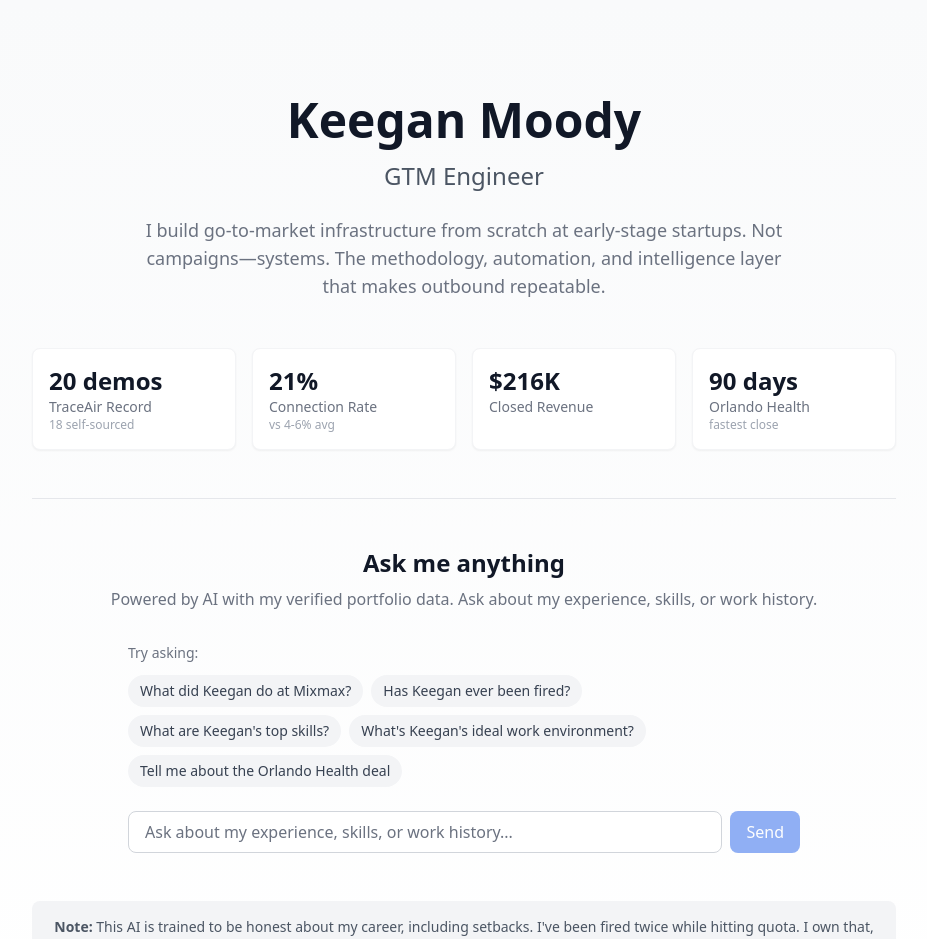
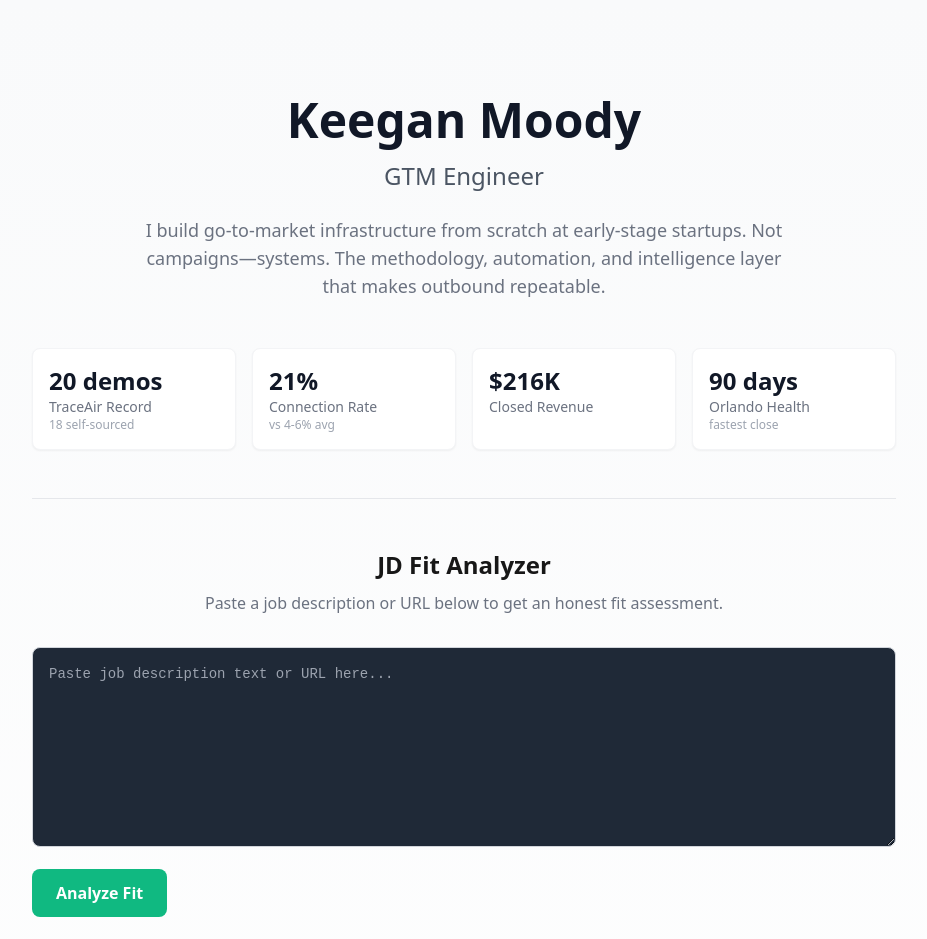
Before and after one commit to keeganmoody33/keegan-portfolio, a Next.js app in the folder portfolio-site/: page / in a window 1280 px wide. Shown: the top 939 px of the page, without its empty margins (176-1103 px from the left). Built offline with nearby package versions, Linux system fonts and the light colour scheme.

Commit message:
Add JD Analyzer component to portfolio site

```diff
--- a/portfolio-site/app/page.tsx
+++ b/portfolio-site/app/page.tsx
@@ -1,6 +1,7 @@
 'use client'
 
 import Chat from '@/components/Chat'
+import JDAnalyzer from '@/components/JDAnalyzer'
 
 export default function Home() {
   return (
@@ -27,6 +28,14 @@ export default function Home() {
           <StatCard label="Connection Rate" value="21%" sublabel="vs 4-6% avg" />
           <StatCard label="Closed Revenue" value="$216K" />
           <StatCard label="Orlando Health" value="90 days" sublabel="fastest close" />
+        </div>
+
+        {/* Divider */}
+        <div className="border-t border-gray-200 dark:border-gray-800 my-12" />
+
+        {/* JD Analyzer Section */}
+        <div className="mb-12">
+          <JDAnalyzer />
         </div>
 
         {/* Divider */}
--- /dev/null
+++ b/portfolio-site/components/JDAnalyzer.tsx
@@ -0,0 +1,118 @@
+'use client'
+
+import { useState } from 'react'
+
+export default function JDAnalyzer() {
+  const [input, setInput] = useState('')
+  const [analysis, setAnalysis] = useState('')
+  const [loading, setLoading] = useState(false)
+  const [error, setError] = useState('')
+
+  const handleAnalyze = async () => {
+    if (!input.trim()) {
+      setError('Please enter a job description or URL')
+      return
+    }
+
+    setLoading(true)
+    setError('')
+    setAnalysis('')
+
+    try {
+      const response = await fetch(
+        'https://cvkcwvmlnghwwvdqudod.supabase.co/functions/v1/jd-analyzer',
+        {
+          method: 'POST',
+          headers: {
+            'Content-Type': 'application/json',
+          },
+          body: JSON.stringify({ input: input.trim() }),
+        }
+      )
+
+      if (!response.ok) {
+        throw new Error(`HTTP ${response.status}: ${response.statusText}`)
+      }
+
+      const data = await response.json()
+      setAnalysis(data.analysis || 'No analysis returned')
+    } catch (err) {
+      console.error('Analysis error:', err)
+      setError(err instanceof Error ? err.message : 'Failed to get analysis.')
+    } finally {
+      setLoading(false)
+    }
+  }
+
+  return (
+    <div style={{ marginBottom: '3rem' }}>
+      <h2 style={{ fontSize: '1.5rem', fontWeight: '600', marginBottom: '0.5rem', textAlign: 'center' }}>
+        JD Fit Analyzer
+      </h2>
+      <p style={{ color: '#6b7280', textAlign: 'center', marginBottom: '2rem' }}>
+        Paste a job description or URL below to get an honest fit assessment.
+      </p>
+
+      <textarea
+        value={input}
+        onChange={(e) => setInput(e.target.value)}
+        placeholder="Paste job description text or URL here..."
+        style={{
+          width: '100%',
+          minHeight: '200px',
+          padding: '1rem',
+          border: '1px solid #d1d5db',
+          borderRadius: '0.5rem',
+          fontSize: '0.875rem',
+          fontFamily: 'monospace',
+          marginBottom: '1rem',
+          backgroundColor: '#1f2937',
+          color: '#f9fafb',
+        }}
+      />
+
+      <button
+        onClick={handleAnalyze}
+        disabled={loading}
+        style={{
+          padding: '0.75rem 1.5rem',
+          backgroundColor: loading ? '#6b7280' : '#10b981',
+          color: 'white',
+          border: 'none',
+          borderRadius: '0.5rem',
+          fontSize: '1rem',
+          fontWeight: '600',
+          cursor: loading ? 'not-allowed' : 'pointer',
+          marginBottom: '1rem',
+        }}
+      >
+        {loading ? 'Analyzing...' : 'Analyze Fit'}
+      </button>
+
+      {error && (
+        <div style={{ color: '#ef4444', marginTop: '1rem' }}>
+          {error}
+        </div>
+      )}
+
+      {analysis && (
+        <div
+          style={{
+            marginTop: '2rem',
+            padding: '1.5rem',
+            backgroundColor: '#1f2937',
+            borderRadius: '0.5rem',
+            border: '1px solid #374151',
+          }}
+        >
+          <h3 style={{ fontSize: '1.25rem', fontWeight: '600', marginBottom: '1rem' }}>
+            Fit Assessment
+          </h3>
+          <div style={{ whiteSpace: 'pre-wrap', lineHeight: '1.6', color: '#d1d5db' }}>
+            {analysis}
+          </div>
+        </div>
+      )}
+    </div>
+  )
+}
```
